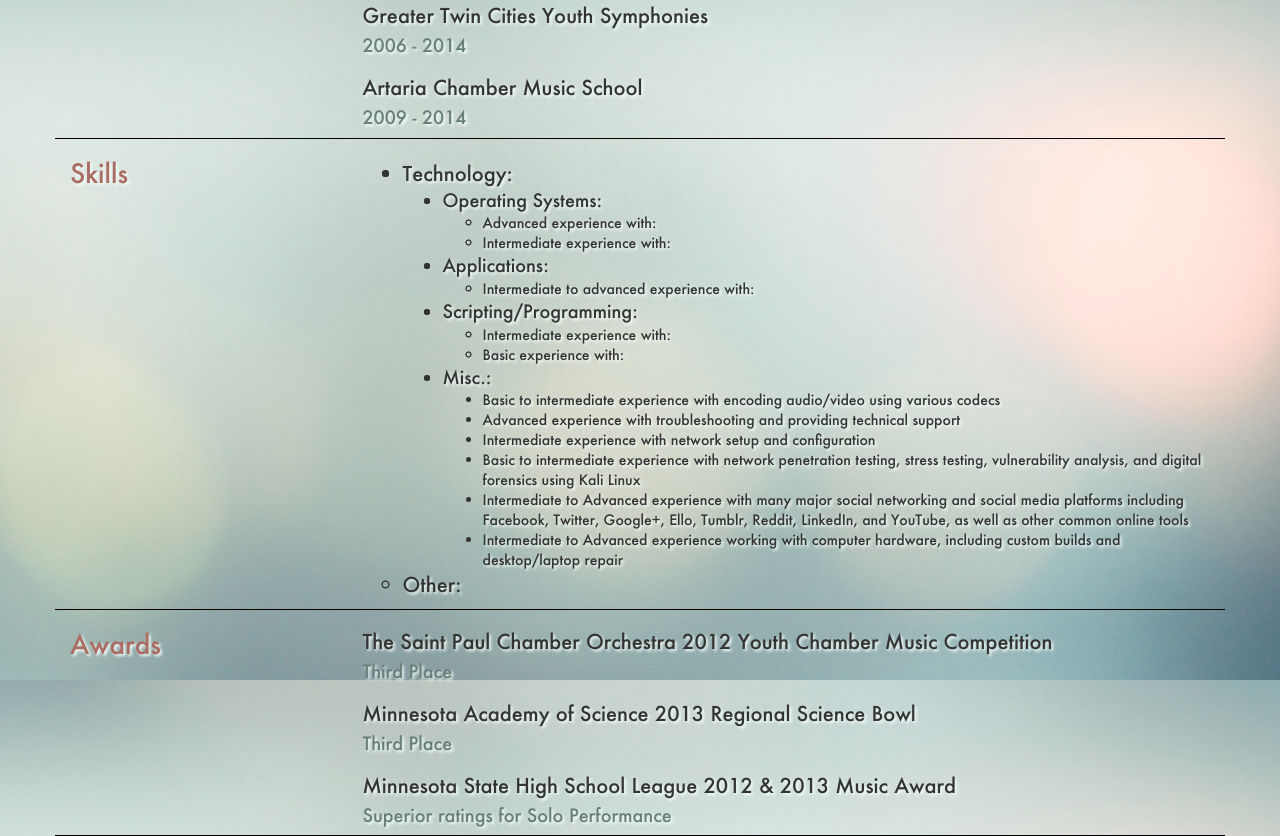
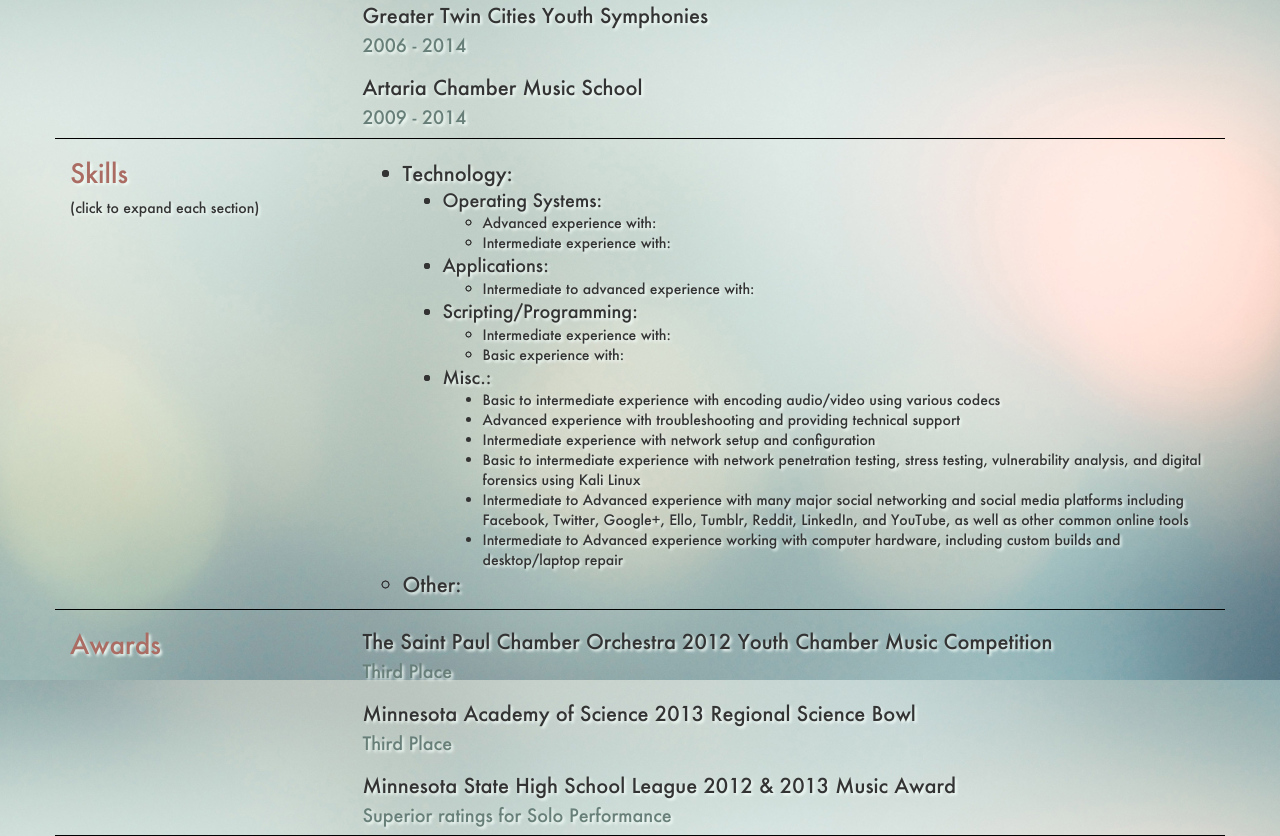
Before and after one commit to pressRtowin/pressRtowin.github.io, a plain HTML site: page index.html in a window 1280 px wide. Shown: the part 920-1756 px from the top of the page. Drawn offline with nearby package versions, Linux system fonts and the light colour scheme.

Commit message:
Update index.html

```diff
--- a/index.html
+++ b/index.html
@@ -116,7 +116,10 @@
 				</div>
 			</div>
 			<div class="row Skills">
-				<h2 class="col-sm-3">Skills</h2>
+				<div class="col-sm-3">
+					<h2>Skills</h2>
+					<p>(click to expand each section)</p>
+				</div>
 				<div class="col-sm-9">
 					<ul class="lvl1 collapsibleList">
 						<li>
```
